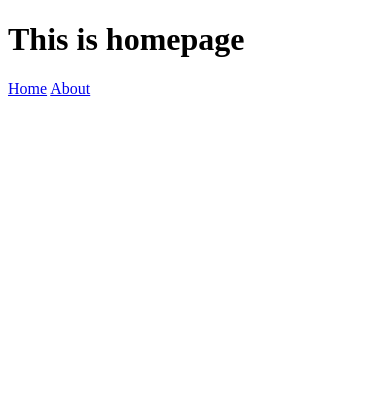
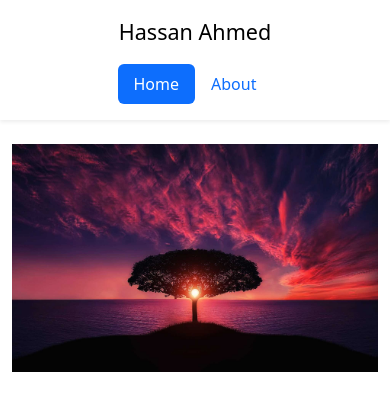
Before and after one commit to hassanah-dev/flask-app, a Flask app: page / in a window 390 px wide. Shown: the top 411 px of the page. Run offline with Flask 3, Linux system fonts and the light colour scheme.

Commit message:
Added Navbar and image

```diff
--- a/app.py
+++ b/app.py
@@ -5,12 +5,12 @@ app = Flask(__name__)
 
 @app.route("/")
 def index():
-    return render_template('index.html')
+    return render_template(template_name_or_list='index.html', active='home')
 
 
 @app.route("/about")
 def about():
-    return render_template('about.html')
+    return render_template(template_name_or_list='about.html', title="About", active='about')
 
 
 if __name__ == "__main__":
--- /dev/null
+++ b/templates/footer.html
@@ -0,0 +1,6 @@
+
+</main>
+<!-- Bootstrap JS CDN  -->
+<script src="https://cdn.jsdelivr.net/npm/bootstrap@5.3.1/dist/js/bootstrap.bundle.min.js" integrity="sha384-HwwvtgBNo3bZJJLYd8oVXjrBZt8cqVSpeBNS5n7C8IVInixGAoxmnlMuBnhbgrkm" crossorigin="anonymous"></script>
+</body>
+</html>
--- /dev/null
+++ b/templates/header.html
@@ -0,0 +1,17 @@
+<!doctype html>
+<html lang="en">
+  <head>
+    <meta charset="utf-8">
+    <meta name="viewport" content="width=device-width, initial-scale=1">
+<!--   Bootstrap CDN   -->
+      <link href="https://cdn.jsdelivr.net/npm/bootstrap@5.3.1/dist/css/bootstrap.min.css" rel="stylesheet" integrity="sha384-4bw+/aepP/YC94hEpVNVgiZdgIC5+VKNBQNGCHeKRQN+PtmoHDEXuppvnDJzQIu9" crossorigin="anonymous">
+
+    {% if title %}
+     <title>{{title}} - Hassan Ahmed</title>
+    {%else%}
+    <title>Hassan Ahmed - This is a personal website.</title>
+    {%endif%}
+</head>
+<body>
+{% include 'navbar.html'%}
+    <main class="container">
--- a/templates/index.html
+++ b/templates/index.html
@@ -1,12 +1,3 @@
-<!DOCTYPE html>
-<html lang="en">
-<head>
-    <meta charset="UTF-8">
-    <title>Main</title>
-</head>
-<body>
-    <h1>This is homepage</h1>
-    <a href="/">Home</a>
-    <a href="/about">About</a>
-</body>
-</html>
+{% include 'header.html' %}
+        <img src="/static/landscape.jpg" class="img-fluid" alt="Landscape">
+{% include 'footer.html' %}
--- /dev/null
+++ b/templates/navbar.html
@@ -0,0 +1,20 @@
+<style>
+    @media (max-width: 767.98px) {
+      .cst-w-100 {
+        width: 100% !important;
+      }
+    }
+</style>
+
+<div class="shadow-sm mb-4">
+<header class="d-flex flex-wrap justify-content-center py-3 container">
+      <a href="/" class="d-flex align-items-center mb-3 mb-md-0 me-md-auto link-body-emphasis text-decoration-none cst-w-100">
+        <span class="fs-4 cst-w-100 text-center">Hassan Ahmed</span>
+      </a>
+
+      <ul class="nav nav-pills">
+        <li class="nav-item"><a href="/" class="nav-link {% if active=='home' %}active{%endif %}" {% if active=='home' %}aria-current="page"{%endif %} >Home</a></li>
+        <li class="nav-item"><a href="/about" class="nav-link {% if active=='about' %}active{%endif %}" {% if active=='about' %}aria-current="page"{%endif %}>About</a></li>
+      </ul>
+</header>
+</div>
```
Also changed, not shown: templates/about.html (+3 -12 lines), static/landscape-2.jpg (added), static/landscape.jpg (added).
